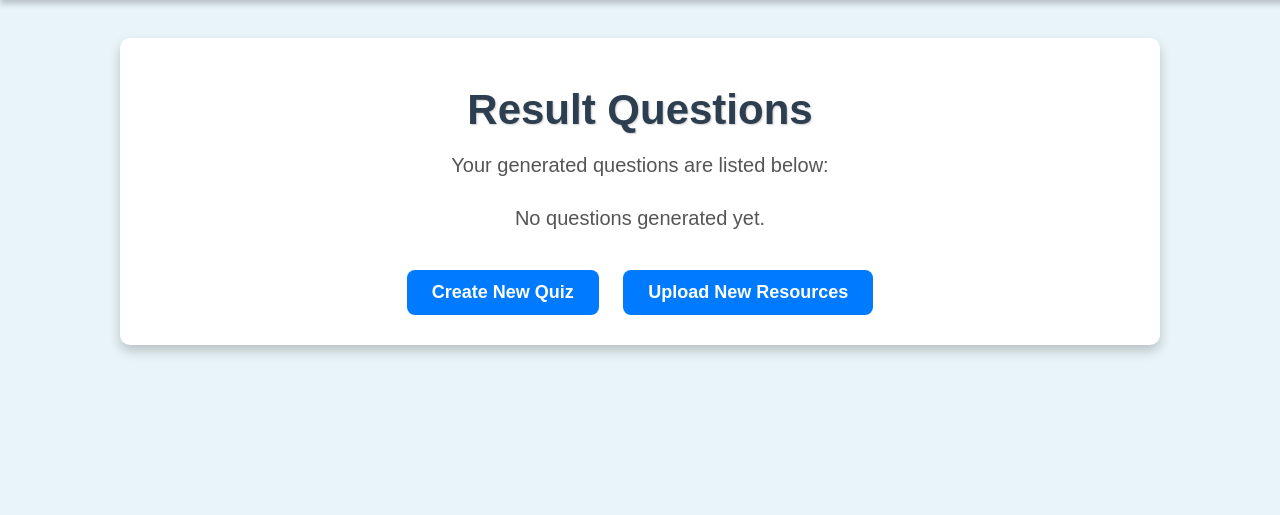
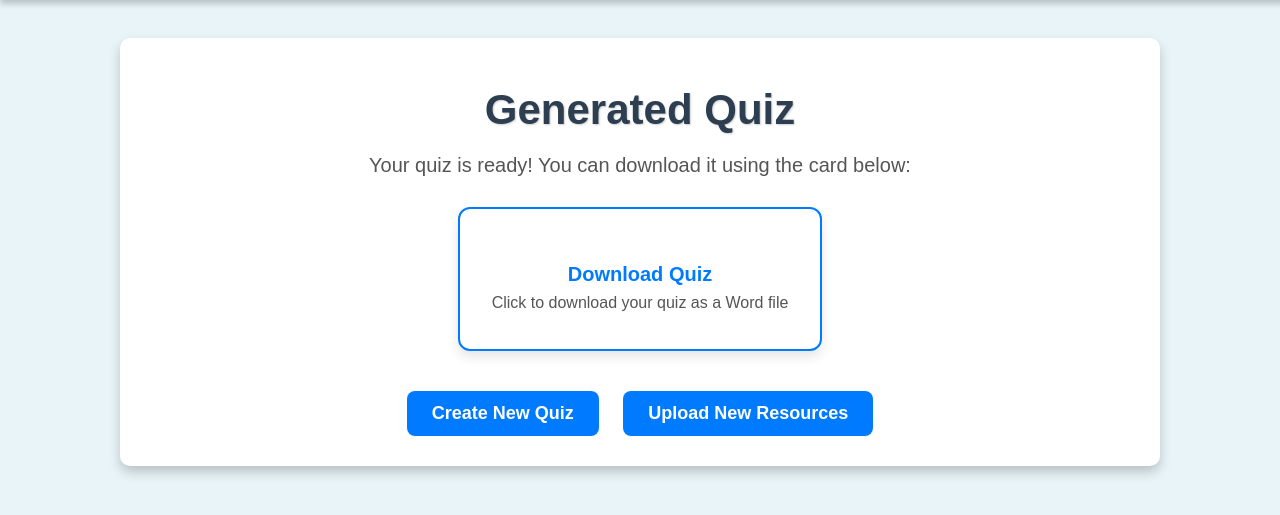
Before and after one commit to eemreguven/EduQ, a Flask app: template templates/results.html in a window 1280 px wide. Shown: the part 62-577 px from the top of the page. Run offline with Flask 3, Linux system fonts and the light colour scheme; the template is opened without the code that fills it, so the values that code supplies are empty.

Commit message:
Implemented download quiz functionality

```diff
--- a/app.py
+++ b/app.py
@@ -1,5 +1,5 @@
 import os
-from flask import Flask, render_template, request, redirect, url_for, flash
+from flask import Flask, render_template, request, redirect, url_for, flash, send_from_directory
 from werkzeug.utils import secure_filename
 
 from utils import (    allowed_file,
@@ -8,7 +8,8 @@ from utils import (    allowed_file,
     validate_questions,
     query_rag,
     run_script,
-    create_directory_if_not_exists
+    create_directory_if_not_exists,
+    save_questions_to_docx
 )
 from constants import PROMPT_TEMPLATE, ALLOWED_EXTENSIONS, CHROMA_PATH, question_types, prompt_templates
 
@@ -19,6 +20,7 @@ app.config['UPLOAD_FOLDER'] = 'rag-system/data'
 app.config['DB_FOLDER'] = 'rag-system/chroma'
 app.config['MAX_CONTENT_LENGTH'] = 5 * 1024 * 1024  # 5 MB
 app.config['CHARACTER_LIMIT'] = 100000
+app.config['DOWNLOAD_FOLDER'] = 'downloads'  # Folder for generated quizzes
 
 
 # Flask Routes
@@ -69,13 +71,13 @@ def questions():
             return render_template('questions.html', question_types=question_types)
 
         try:
-            generated_questions = generate_questions(question_data)
-            for question_tuple in generated_questions:
-                flash(f"{question_tuple[0]}: {question_tuple[1]}")
+            # Generate questions and get the filename of the .docx file
+            filename = generate_questions(question_data)
+            # Redirect to the results page, passing the filename as a query parameter
+            return redirect(url_for('results', filename=filename))
         except Exception as e:
             flash(f"An error occurred while generating questions: {e}")
             return render_template('questions.html', question_types=question_types)
-        return redirect(url_for('results'))
 
     return render_template('questions.html', question_types=question_types)
 
@@ -83,7 +85,20 @@ def questions():
 @app.route('/results', methods=['GET'])
 def results():
     """Render the results page."""
-    return render_template('results.html')
+    filename = request.args.get('filename')  # Get the filename from the query parameters
+    if not filename:
+        flash("No file found to download.")
+        return redirect(url_for('questions'))  # Redirect back to questions if no file
+    return render_template('results.html', filename=filename)
+
+
+from flask import send_from_directory
+
+@app.route('/download/<filename>')
+def download_file(filename):
+    """Serve the generated .docx file for download."""
+    return send_from_directory(app.config['DOWNLOAD_FOLDER'], filename, as_attachment=True)
+
 
 # Helper Functions
 def generate_questions(question_data):
@@ -103,9 +118,13 @@ def generate_questions(question_data):
                     generated_questions.append(
                         (f"{question_type} {difficulty.capitalize()}", question)
                     )
-    return generated_questions
+
+    # Save questions to a .docx file in the download folder
+    filename = save_questions_to_docx(generated_questions, app.config['DOWNLOAD_FOLDER'])
+    return filename
 
 # Run the Application
 if __name__ == '__main__':
     create_directory_if_not_exists(app.config['UPLOAD_FOLDER'])
+    create_directory_if_not_exists(app.config['DOWNLOAD_FOLDER'])
     app.run(host='127.0.0.1', port=5000, debug=True)
--- a/static/style.css
+++ b/static/style.css
@@ -348,3 +348,47 @@ input[type="file"]:focus+.file-upload-label {
     margin-top: 20px;
     transition: background-color 0.3s ease;
 }
+
+/* Card-style button for download */
+.card-button {
+    display: flex;
+    align-items: center;
+    justify-content: center;
+    flex-direction: column;
+    width: 320px;
+    height: 100px;
+    margin: 30px auto;
+    background-color: white;
+    color: #007bff;
+    /* Blue text */
+    text-decoration: none;
+    border-radius: 12px;
+    box-shadow: 0 6px 12px rgba(0, 0, 0, 0.1);
+    /* Subtle shadow */
+    transition: transform 0.3s, box-shadow 0.3s;
+    text-align: center;
+    padding: 20px;
+    border: 2px solid #007bff;
+    /* Blue border */
+}
+
+.card-button:hover {
+    transform: translateY(-5px);
+    /* Slight upward lift on hover */
+    box-shadow: 0 8px 16px rgba(0, 0, 0, 0.2);
+    background-color: #f8f9fa;
+    /* Light gray background on hover */
+    color: #0056b3;
+    /* Darker blue text on hover */
+}
+
+.card-button h2 {
+    font-size: 20px;
+    margin-bottom: 8px;
+    font-weight: bold;
+}
+
+.card-button p {
+    font-size: 16px;
+    margin: 0;
+}
--- a/templates/results.html
+++ b/templates/results.html
@@ -10,23 +10,16 @@
 
     <!-- Main Content -->
     <div class="container">
-        <h1>Result Questions</h1>
-        <p>Your generated questions are listed below:</p>
+        <h1>Generated Quiz</h1>
+        <p>Your quiz is ready! You can download it using the card below:</p>
 
-        <!-- Flash Messages -->
-        {% with messages = get_flashed_messages() %}
-            {% if messages %}
-                <ul>
-                    {% for message in messages %}
-                        <p>{{ message }}</p>
-                    {% endfor %}
-                </ul>
-            {% else %}
-                <p>No questions generated yet.</p>
-            {% endif %}
-        {% endwith %}
+        <!-- Download Quiz Card -->
+        <a href="{{ url_for('download_file', filename=request.args.get('filename')) }}" class="card-button">
+            <h2>Download Quiz</h2>
+            <p>Click to download your quiz as a Word file</p>
+        </a>
 
-        <!-- Buttons Section -->
+        <!-- Navigation Buttons -->
         <div class="button-container">
             <a href="{{ url_for('questions') }}" class="button">Create New Quiz</a>
             <a href="{{ url_for('upload_file') }}" class="button">Upload New Resources</a>
```
Also changed, not shown: utils.py (+27 -0 lines).
